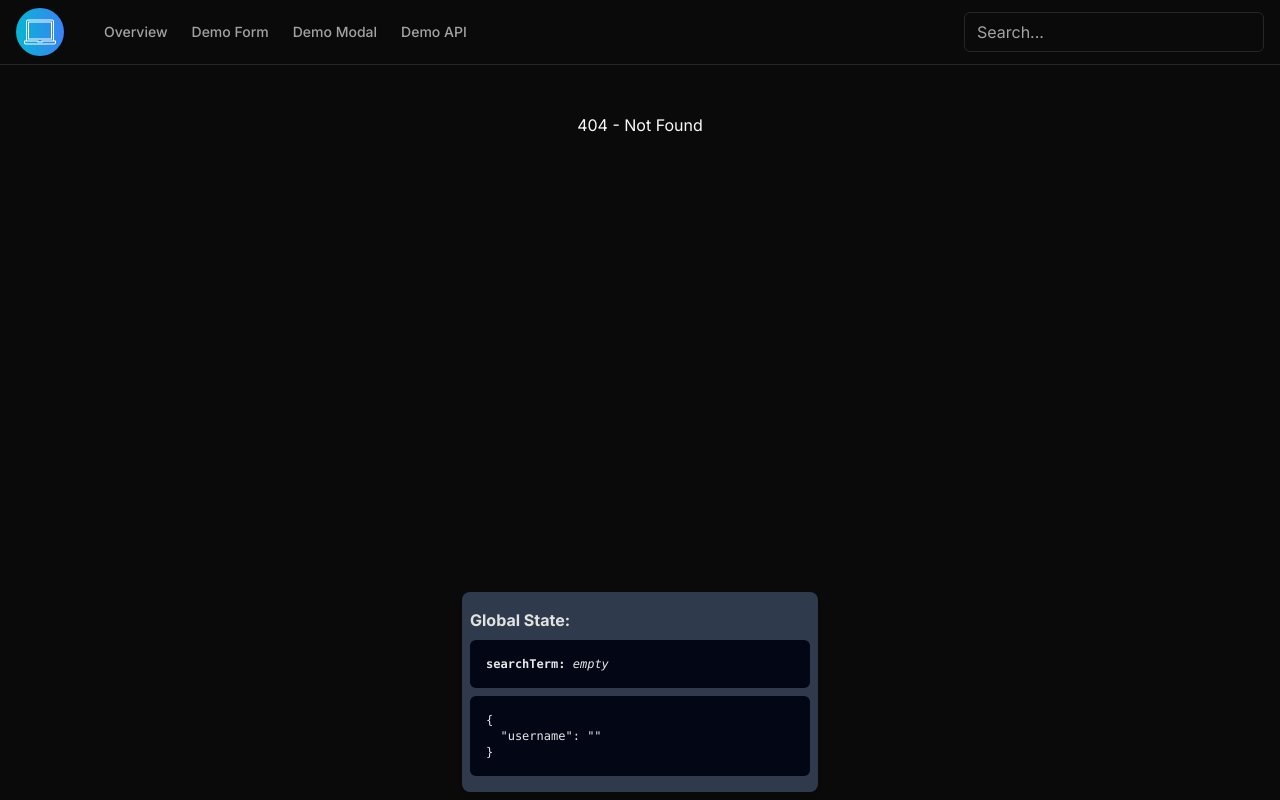
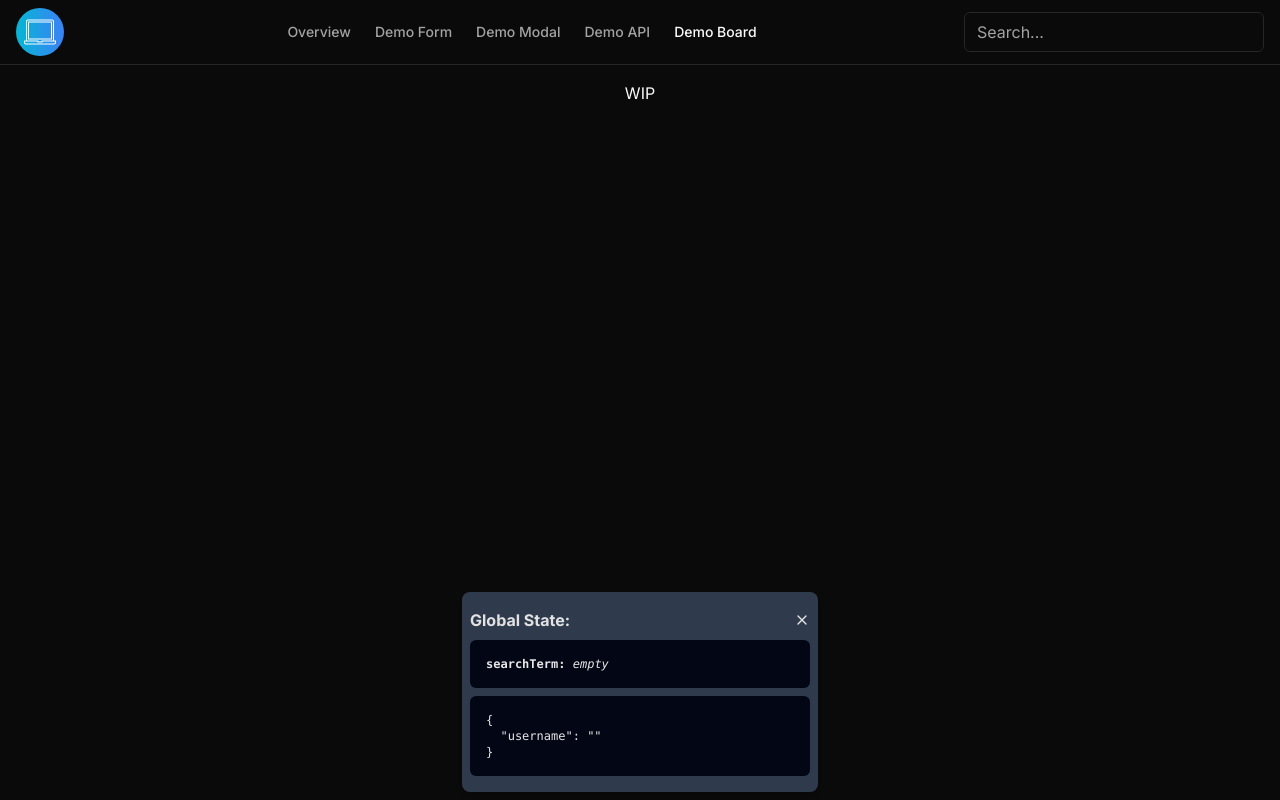
Before and after one commit to JoaoPauloCMarra/Nextjs-Boilerplate, a Next.js app: page /demo-board in a window 1280 px wide. Before the commit this address had no page. Built offline with nearby package versions, Linux system fonts and the light colour scheme.

Commit message:
global state toggler & board demo routes

```diff
--- a/src/app/demo-api/page.tsx
+++ b/src/app/demo-api/page.tsx
@@ -1,6 +1,5 @@
 import type { Metadata } from 'next';
 import { baseMetadata } from '@/lib/constants';
-import { waitSeconds } from '@/lib/utils';
 import JSONViewer from '@/components/json-viewer';
 
 export const metadata: Metadata = {
@@ -17,7 +16,6 @@ export default async function DemoExternalAPI() {
 	let errorMessage: string = '';
 
 	const response = await fetch(DATA_URL);
-	await waitSeconds(2);
 
 	try {
 		if (!response.ok) {
--- /dev/null
+++ b/src/app/demo-board/page.tsx
@@ -0,0 +1,16 @@
+import type { Metadata } from 'next';
+import { baseMetadata } from '@/lib/constants';
+
+export const metadata: Metadata = {
+	...baseMetadata,
+	title: `Demo Board - ${baseMetadata.title}`,
+	description: ''
+};
+
+export default async function DemoModal() {
+	return (
+		<div className="container flex flex-1 flex-col items-center py-4 md:gap-4">
+			<p>WIP</p>
+		</div>
+	);
+}
--- a/src/app/sitemap.ts
+++ b/src/app/sitemap.ts
@@ -15,6 +15,24 @@ export default function sitemap(): MetadataRoute.Sitemap {
 			lastModified: new Date(),
 			changeFrequency: 'monthly',
 			priority: 0.8
+		},
+		{
+			url: `${BASE_URL}/demo-modal`,
+			lastModified: new Date(),
+			changeFrequency: 'monthly',
+			priority: 0.8
+		},
+		{
+			url: `${BASE_URL}/demo-api`,
+			lastModified: new Date(),
+			changeFrequency: 'monthly',
+			priority: 0.8
+		},
+		{
+			url: `${BASE_URL}/demo-board`,
+			lastModified: new Date(),
+			changeFrequency: 'monthly',
+			priority: 0.8
 		}
 	];
 }
--- a/src/components/global-state-debugger.tsx
+++ b/src/components/global-state-debugger.tsx
@@ -1,16 +1,55 @@
 'use client';
 
+import { useState } from 'react';
+import { motion } from 'framer-motion';
 import { useAtomValue } from 'jotai';
+import { ArrowUp, X } from 'lucide-react';
 import { getSearchTermAtom, getUserAtom } from '@/lib/store';
+import { cn } from '@/lib/utils';
+import type { Variants } from 'framer-motion';
+
+const windowVariant: Variants = {
+	hide: {
+		translateY: '100vh',
+		zIndex: '-1',
+		opacity: 0
+	},
+	show: {
+		translateY: 0,
+		zIndex: 1,
+		opacity: 1
+	}
+};
 
 export default function GlobalStateDebugger() {
 	const userInfo = useAtomValue(getUserAtom);
 	const searchTerm = useAtomValue(getSearchTermAtom);
+	const [visible, setVisible] = useState(true);
 
 	return (
-		<div className="fixed bottom-2 flex w-full flex-col items-center opacity-90">
-			<div className="rounded-lg bg-slate-700 px-2 py-4 shadow-md">
+		<>
+			{!visible && (
+				<div className="fixed bottom-2 right-2 z-10 rounded-full bg-slate-700 p-2">
+					<ArrowUp className="size-4" onClick={() => setVisible(true)} />
+				</div>
+			)}
+			<div
+				className={cn(
+					'fixed bottom-2 z-10 flex w-full flex-col items-center opacity-90',
+					!visible && 'pointer-events-none -z-10'
+				)}
+			>
+				<motion.div
+					variants={windowVariant}
+					transition={{ duration: 0.25, ease: 'easeInOut', delay: 0.2 }}
+					initial="show"
+					animate={visible ? 'show' : 'hide'}
+					className="rounded-lg bg-slate-700 px-2 py-4 shadow-md"
+				>
+					<div className="flex w-full items-center justify-between">
 						<p className="text-base font-bold">Global State:</p>
+						<X className="size-4" onClick={() => setVisible(false)} />
+					</div>
 					<pre className="mt-2 w-[340px] max-w-full rounded-md bg-slate-950 p-4 text-xs">
 						<code className="text-white">
 							<b>searchTerm:</b> {searchTerm || <i>empty</i>}
@@ -19,7 +58,8 @@ export default function GlobalStateDebugger() {
 					<pre className="mt-2 w-[340px] max-w-full rounded-md bg-slate-950 p-4 text-xs">
 						<code className="text-white">{JSON.stringify(userInfo, null, 2)}</code>
 					</pre>
+				</motion.div>
 			</div>
-		</div>
+		</>
 	);
 }
--- a/src/components/main-nav.tsx
+++ b/src/components/main-nav.tsx
@@ -23,6 +23,10 @@ const MENU_ITEMS = [
 	{
 		label: 'Demo API',
 		href: '/demo-api'
+	},
+	{
+		label: 'Demo Board',
+		href: '/demo-board'
 	}
 ] as const;
 
@@ -30,7 +34,13 @@ export default function MainNav({ className, ...props }: Props) {
 	const pathname = usePathname();
 
 	return (
-		<nav className={cn('mx-6 flex items-center space-x-4 lg:space-x-6', className)} {...props}>
+		<nav
+			className={cn(
+				'flex w-full flex-col items-center justify-center px-6 md:flex-row md:space-x-4 lg:space-x-6',
+				className
+			)}
+			{...props}
+		>
 			{MENU_ITEMS.map(({ label, href }) => (
 				<Link
 					key={label}
@@ -38,7 +48,7 @@ export default function MainNav({ className, ...props }: Props) {
 					prefetch
 					aria-label={`Menu Item ${label}`}
 					className={cn(
-						'text-sm font-medium text-muted-foreground transition-colors hover:text-primary',
+						'w-full py-2 text-center text-sm font-medium text-muted-foreground transition-colors hover:text-primary md:w-auto md:py-0',
 						pathname === href && 'text-primary'
 					)}
 				>
```
Lines whose indentation alone changed are shown as unchanged.
